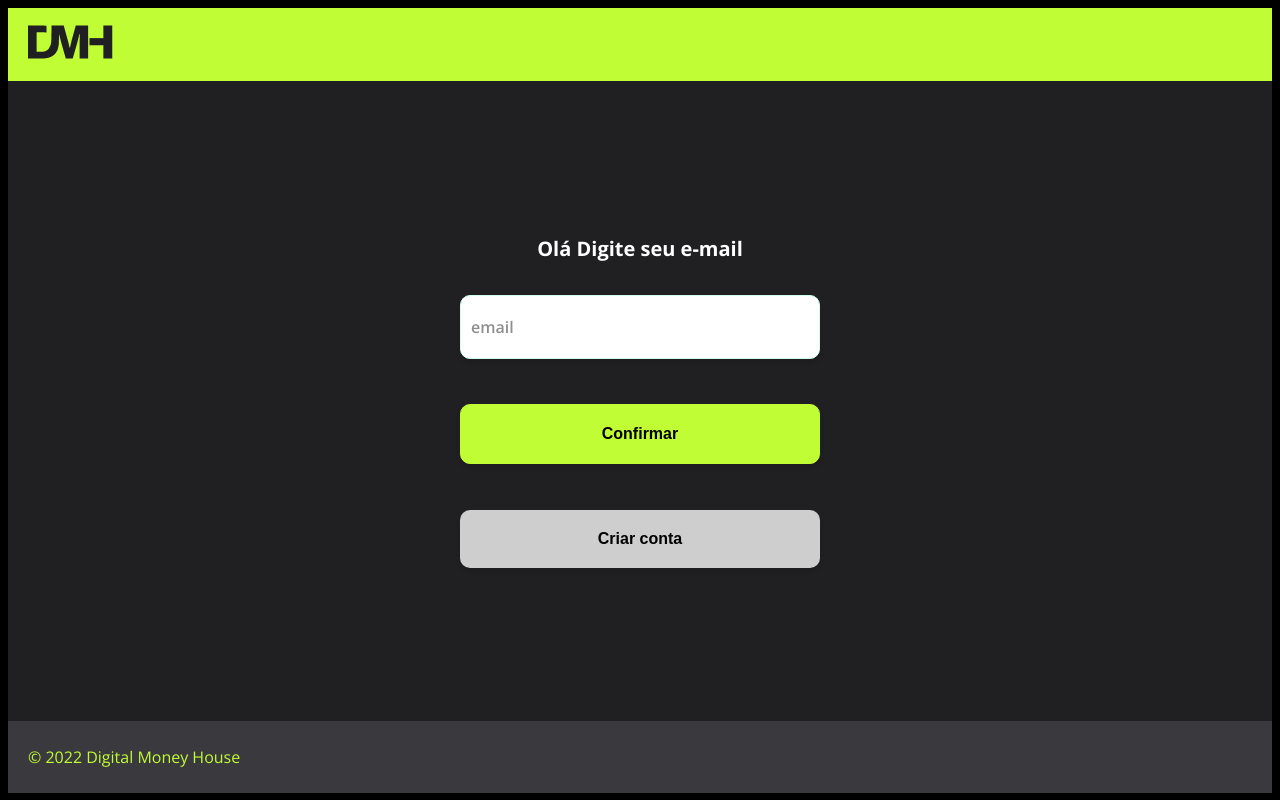
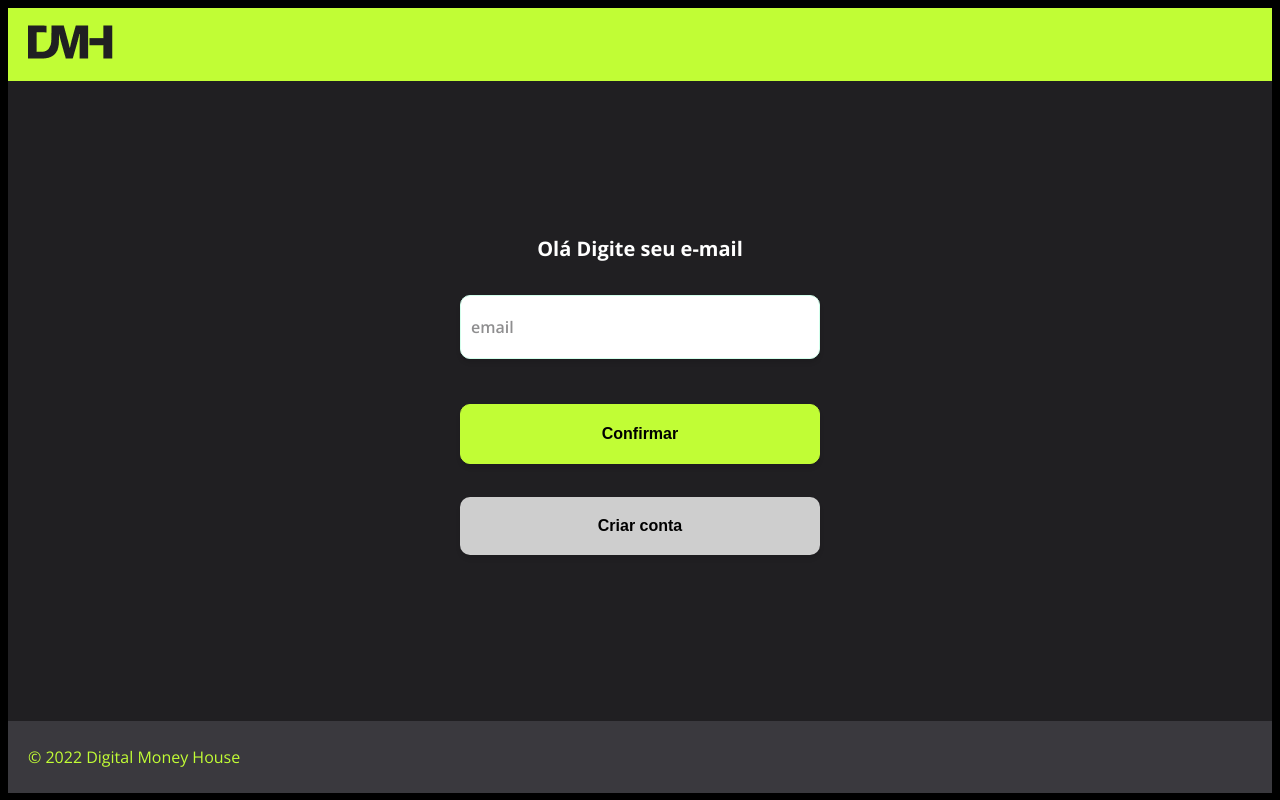
Before and after one commit to noubarijou/PI2-DHM, a Next.js app: page /login in a window 1280 px wide. Built offline with nearby package versions, Linux system fonts and the light colour scheme.

Commit message:
missing link

```diff
--- a/src/pages/login/index.tsx
+++ b/src/pages/login/index.tsx
@@ -94,9 +94,9 @@ const Login = () => {
             Confirmar
           </Button>
           {!stepEmailCompleted && (
-            <Button variant="tertiary">
-              <Link href="/signup">Criar conta</Link>
-            </Button>
+            <Link href="/signup">
+              <Button variant="tertiary">Criar conta</Button>
+            </Link>
           )}
           {messageError && <s.MessageError>{messageError}</s.MessageError>}
         </s.ContainerLogin>
```
